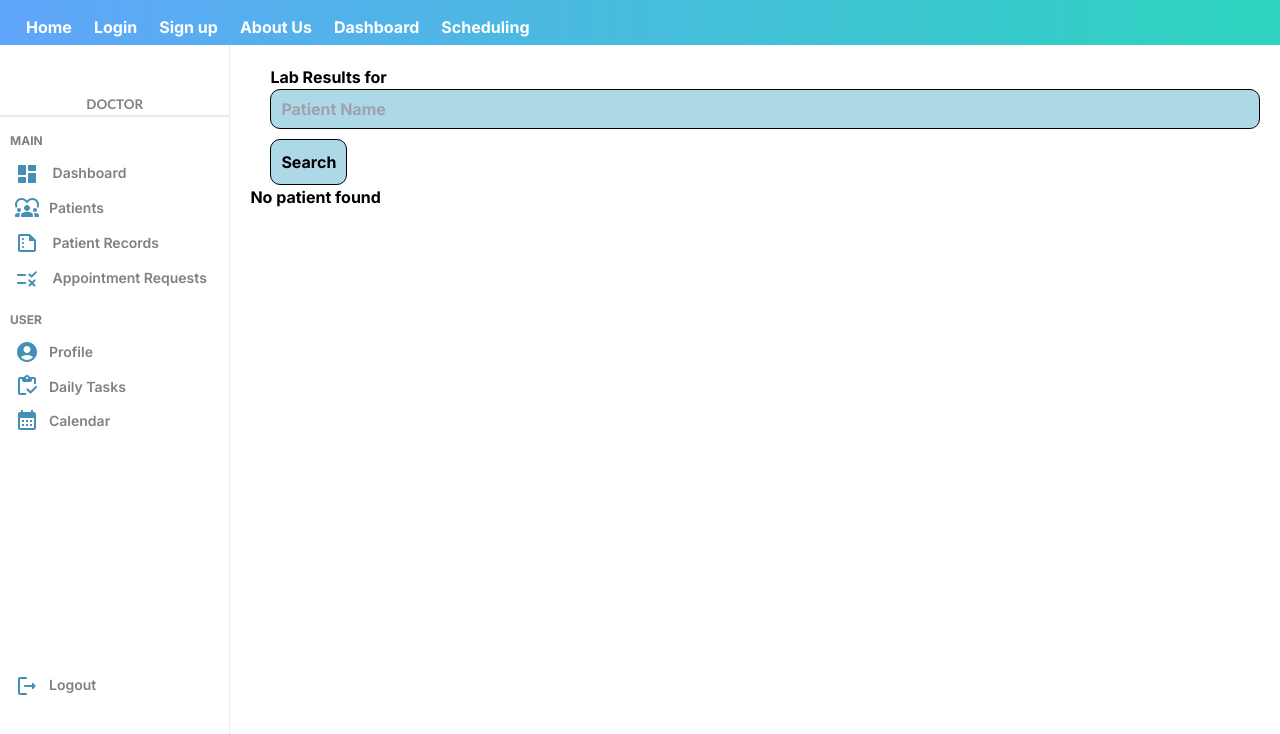
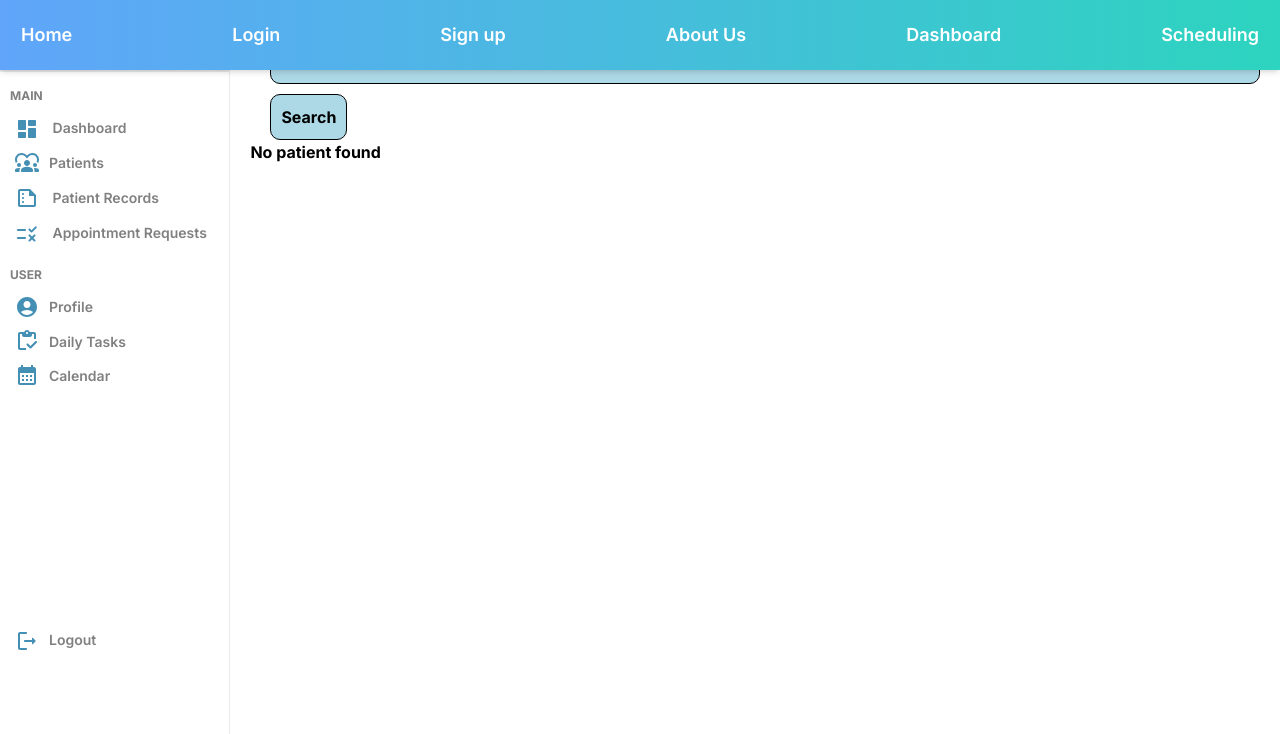
Before and after one commit to dmrlobo2002/Schedule-a-Doc, a React (Create React App) app in the folder frontend/: page /LabResults in a window 1280 px wide. Shown: the top 734 px of the page. Built offline with nearby package versions, Linux system fonts and the light colour scheme; no server answers.

Commit message:
fixed navbar a bit as well, cirspier

```diff
--- a/frontend/src/components/Navbar.css
+++ b/frontend/src/components/Navbar.css
@@ -1,37 +1,4 @@
-.Navbar{
-    justify-content: left;
-    align-items: left;
-    display: flex;
-}
-.NavArea{
-    margin-top: 0rem;
-    width: 100vw;
-    height: 45px;
-    background-color:rgb(140, 206, 228);
-    padding: 10px;
-    border-radius: 0px;
-}
-.Element{
-    width: 20px;
-    padding: 10px;
-    margin: 1px;
-    margin-top: 10px;
-    /* outline-style: solid; */
-    /* outline-width: 1px; */
-    /* outline-color: aqua; */
-    display: inline;
-    color: white;
-    font-size: medium;
-    /* text-decoration: underline; */
-    font-weight: bold;
-}
-
-.nav-bar-element:hover {
-    text-decoration: none;
-    color: inherit;
+/* Navbar.css */
+.nav-item:not(:last-child) {
+    margin-right: 1.5rem;
   }
-
-
-  .nav-bar-element:focus {
-    outline: none;
-  }
--- a/frontend/src/components/Navbar.tsx
+++ b/frontend/src/components/Navbar.tsx
@@ -1,33 +1,41 @@
 import React from "react";
-//use <Link></Link> as you would an anchor tag <a></a> in HTML
-//instead of using href='somepage' to point to which page you want to go to use 'to=/somepage'
 import { Link } from "react-router-dom";
 import "./Navbar.css";
 
 const Navbar = () => {
   return (
-    <div className="navbar ">
-      <div className="NavArea bg-gradient-to-r from-blue-400 to-teal-400">
+    <div className="navbar w-full fixed z-10 top-0">
+      <div className="NavArea bg-gradient-to-r from-blue-400 to-teal-400 p-4 shadow-md">
         <nav>
-          <ul>
-            <li>
-              <Link to="/" className="nav-bar-element">
-                <div className="Element">Home</div>
+          <ul className="flex justify-between items-center">
+            <li className="nav-item">
+              <Link to="/" className="nav-bar-element text-white font-semibold text-lg hover:text-gray-200">
+                Home
               </Link>
-              <Link to="/login" className="nav-bar-element">
-                <div className="Element">Login</div>
+            </li>
+            <li className="nav-item">
+              <Link to="/login" className="nav-bar-element text-white font-semibold text-lg hover:text-gray-200">
+                Login
               </Link>
-              <Link to="/signup" className="nav-bar-element">
-                <div className="Element">Sign up</div>
+            </li>
+            <li className="nav-item">
+              <Link to="/signup" className="nav-bar-element text-white font-semibold text-lg hover:text-gray-200">
+                Sign up
               </Link>
-              <Link to="/AboutUS" className="nav-bar-element">
-                <div className="Element">About Us</div>
+            </li>
+            <li className="nav-item">
+              <Link to="/AboutUS" className="nav-bar-element text-white font-semibold text-lg hover:text-gray-200">
+                About Us
               </Link>
-              <Link to="/Dashboard" className="nav-bar-element">
-                <div className="Element">Dashboard</div>
+            </li>
+            <li className="nav-item">
+              <Link to="/Dashboard" className="nav-bar-element text-white font-semibold text-lg hover:text-gray-200">
+                Dashboard
               </Link>
-              <Link to="/scheduling" className="nav-bar-element">
-                <div className="Element">Scheduling</div>
+            </li>
+            <li className="nav-item">
+              <Link to="/scheduling" className="nav-bar-element text-white font-semibold text-lg hover:text-gray-200">
+                Scheduling
               </Link>
             </li>
           </ul>
@@ -38,4 +46,3 @@ const Navbar = () => {
 };
 
 export default Navbar;
-//something
```
